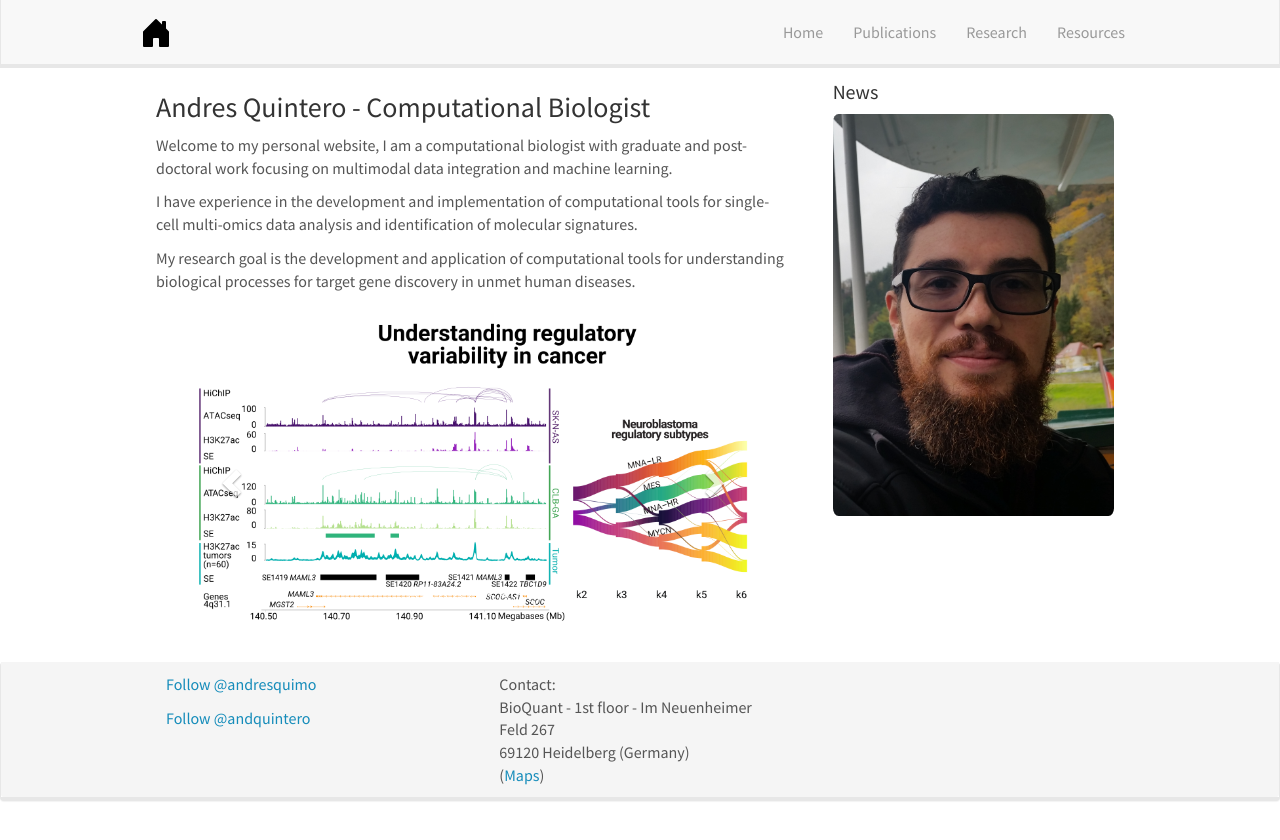
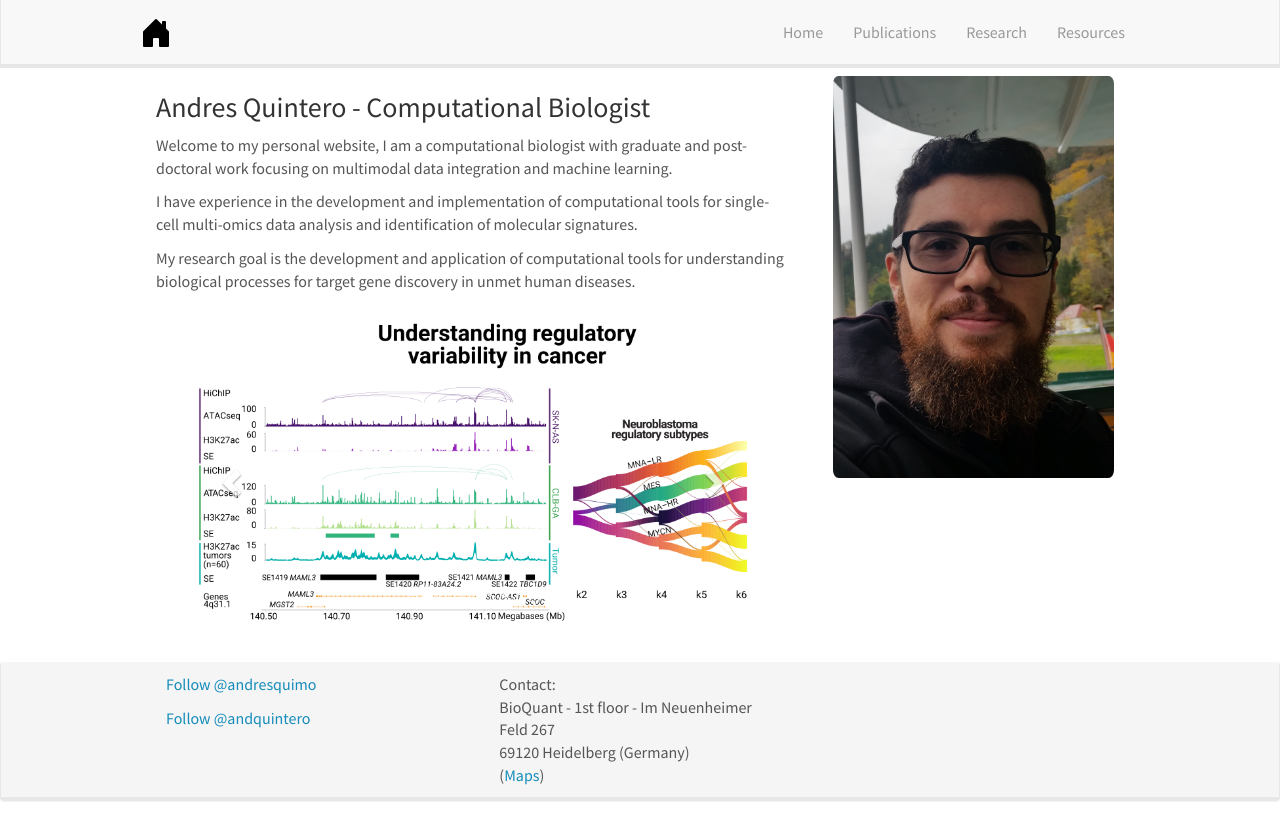
Before and after one commit to andquintero/andquintero.github.io, a Jekyll site: the page built from _pages/home.md, in a window 1280 px wide. Shown: the top 840 px of the page. Built offline with Jekyll 4.4.1, drawn with Linux system fonts in a browser that asks for light colours; nearby versions of some CDN libraries; comment, search, counter and statistics services are not loaded.

Commit message:
update header

```diff
--- a/_layouts/homelay.html
+++ b/_layouts/homelay.html
@@ -18,7 +18,6 @@ layout: default
   </div>
   <div id="newsid" class="col-sm-4" >
 
-    <h4>News</h4>
     <img src="{{ site.url }}{{ site.baseurl }}/images/teampic/Andres_Quintero.png" class="img-responsive"/>
 
 
```
